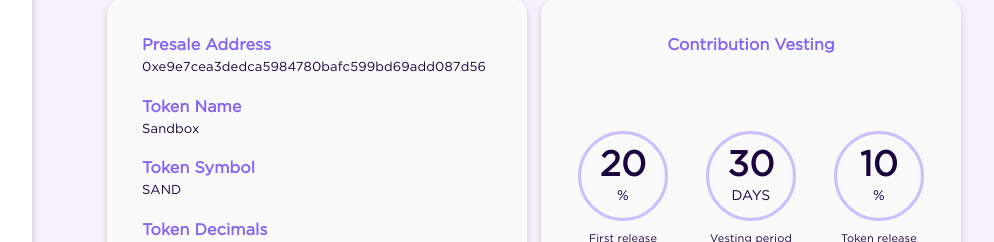
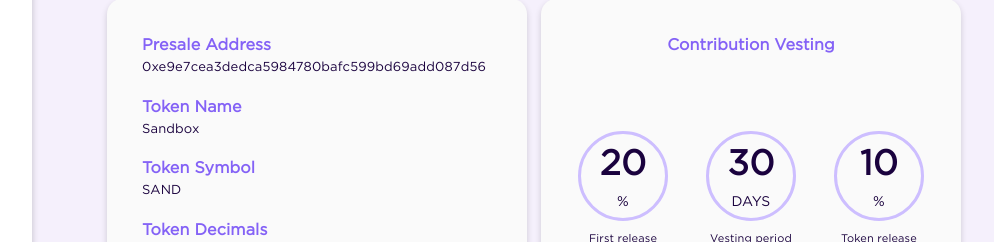
Before and after one commit to malaidev/king-pad, a React (Create React App) app: page /explore in a window 1280 px wide. Shown: the part 1440-1682 px from the top of the page, without its empty margins (244-1238 px from the left). Built offline with nearby package versions, Linux system fonts and the light colour scheme.

Commit message:
kingpad presale page is completed

```diff
--- a/src/Pages/CoinExplore/CoinInfos.tsx
+++ b/src/Pages/CoinExplore/CoinInfos.tsx
@@ -183,11 +183,11 @@
 const VestingValue = styled(Box)(({ theme }) => ({
   fontSize: '35px',
   color: theme.palette.primary.contrastText,
-  lineHeight: '40px',
+  //   lineHeight: '40px',
   fontWeight: '600',
   [theme.breakpoints.down('mobile')]: {
-    fontSize: '22px',
-    lineHeight: '20px'
+    fontSize: '22px'
+    // lineHeight: '20px'
   }
 }));
 
```
